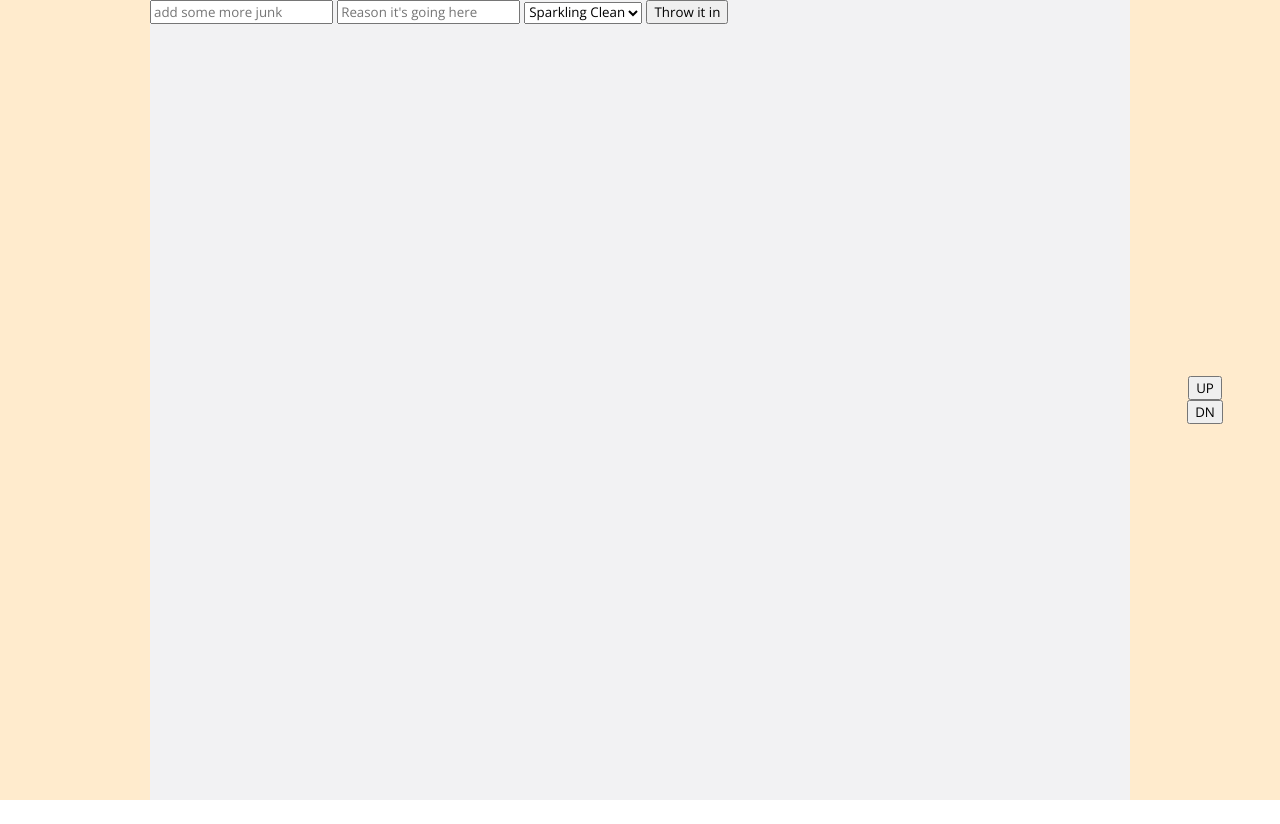
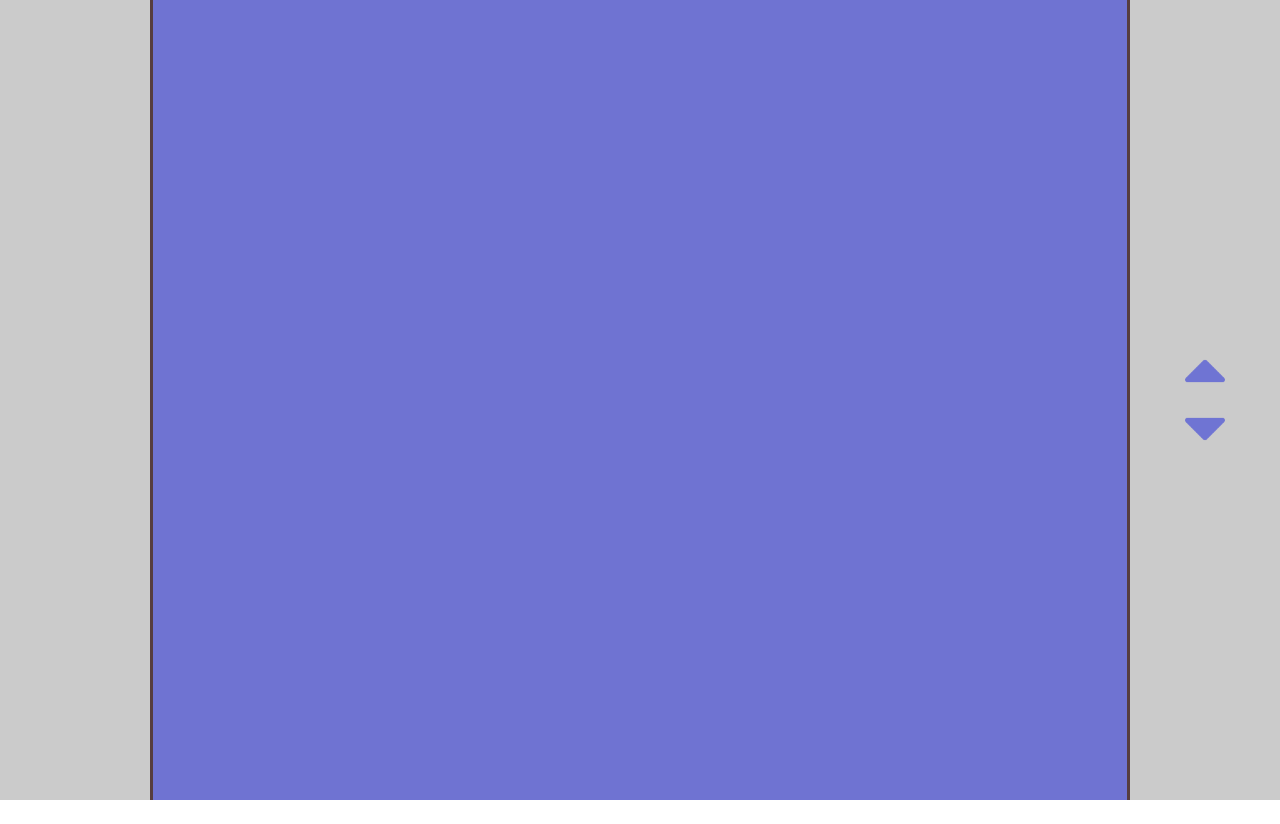
Before and after one commit to Ggoering/Turing_Mod4_Final, a website: page public/index.html in a window 1280 px wide. After the commit the page ends 800 px from the top, so only its background shows below. Drawn offline with nearby package versions, Linux system fonts and the light colour scheme; no server answers.

Commit message:
finish main styling

```diff
--- a/public/index.html
+++ b/public/index.html
@@ -11,7 +11,7 @@
     <section class="garage">
       <div class="door"></div>
       <header class="garage-header">
-        <input class="new-garage-item" type="text" placeholder="add some more junk">
+        <input class="new-garage-item" type="text" placeholder="Add some more junk">
         <input class="new-garage-reason" type="text" placeholder="Reason it's going here">
         <select class="cleanliness-selector new-garage-item-cleanliness">
           <option selected value="Sparkling">Sparkling Clean</option>
@@ -30,8 +30,8 @@
     </section>
     <div class="right wall">
       <div class="control-panel">
-        <button class="up-button">UP</button>
-        <button class="down-button">DN</button>
+        <button class="up button"><img src="/assets/arrows.png"</button>
+        <button class="down button"><img src="/assets/arrows.png"</button>
       </div>
     </div>
     <script src="https://ajax.googleapis.com/ajax/libs/jquery/3.2.1/jquery.min.js"></script>
--- a/public/scripts.js
+++ b/public/scripts.js
@@ -70,8 +70,7 @@ function displayBreakdown(data) {
 function displayItemCount(data) {
   $('.garage-info-sum').append(
     `<div class="break-down-container">
-      <h2>How much junk do you have?</h2>
-      <h3>${data.length} items</h2>
+      <h2>${data.length} items of junk in storage</h2>
     </div>`
   )
 }
@@ -84,8 +83,8 @@ function openDoor() {
   $('.door').height('0px')
 }
 
-$('.down-button').on('click', closeDoor)
-$('.up-button').on('click', openDoor)
+$('.down').on('click', closeDoor)
+$('.up').on('click', openDoor)
 
 function addItem() {
   fetch('/api/v1/items', {
--- a/public/styles.css
+++ b/public/styles.css
@@ -2,6 +2,7 @@
   box-sizing: border-box;
   font-family: 'Open Sans', sans-serif;
   margin: 0;
+  color: #563D3F;
 }
 
 body, html {
@@ -11,6 +12,14 @@ body, html {
 body {
   display: flex;
   position: relative;
+}
+
+h2 {
+  text-align: center;
+}
+
+h3, h2 {
+  margin-bottom: 20px;
 }
 
 .wall, .garage {
@@ -25,40 +34,83 @@ body {
 }
 
 .control-panel {
+  height: 100px;
   display: flex;
   flex-direction: column;
-  justify-content: center;
+  justify-content: space-between;
   align-items: center;
 }
 
 .wall {
-  background-color: #ffebcd;
+  background-color: #cbcbcb;
   width: 150px;
 }
 
 .garage {
+  display: flex;
+  flex-direction: column;
   position: relative;
-  background-color: #F2F2F3;
+  background-color: #cbcbcb;
   flex-grow: 1;
+  border-right: 3px solid #563D3F;
+  border-left: 3px solid #563D3F;
+
 }
 
 .door {
-  height: 0px;
-  background-color: black;
+  height: 100%;
+  background-color: #6F73D2;
   position: absolute;
   width: 100%;
   top: 0;
   z-index: 2;
-  transition: all 5s;
+  transition: all 5s linear;
 }
 
 .garage-display {
+  border-top: 3px solid #563D3F;
+  flex-grow: 1;
   display: flex;
   height: 100%;
+  padding: 15px;
+}
+
+.garage-header {
+  background: #f2f2f2;
+  padding: 15px;
+  display: flex;
+  justify-content: space-between;
+  align-items: center;
+  height: 75px;
+}
+
+.garage-header input {
+  flex-grow: 1;
+}
+
+.submit-item-button {
+  width: 150px;
+  background-color: #6F73D2;
+}
+
+
+.garage-header select, input, .submit-item-button {
+  margin-right: 10px;
+  border: 3px solid #563D3F;
+  height: 100%;
+  font-size: 20px;
+  font-weight: 700;
+  padding-left: 10px;
+}
+
+.cleanliness-selector {
+  border-radius: 0;
 }
 
 .garage-list {
-  flex-basis: 66%
+  margin-right: 20px;
+  flex-basis: 66%;
+  overflow-y: scroll;
 }
 
 .garage-info-wrapper {
@@ -67,8 +119,42 @@ body {
 }
 
 .garage-info-sum, .garage-info-breakdown {
-  height: 50%;
+  margin-bottom: 20px;
+  height: 48%;
   display: flex;
   justify-content: center;
   align-items: center;
+  border: 3px solid #563D3F;
+  padding: 20px;
+  text-align: left;
+  background: #f2f2f2;
 }
+
+.garage-list-item {
+  background-color: #f2f2f2;
+  border: 3px solid #563D3F;
+  margin-bottom: 20px;
+  padding: 20px;
+}
+
+.expanded-info {
+  /*height: 0px;*/
+  overflow: hidden;
+  display: flex;
+  justify-content: space-between;
+}
+
+button img {
+  width: 40px;
+}
+
+.button {
+  width: 100%;
+  color: transparent;
+  border: 0;
+  background: transparent;
+}
+
+.down {
+  transform: rotateZ(180deg);
+}
```
Also changed, not shown: public/assets/arrows.png (added), public/assets/sort-up.png (added).
